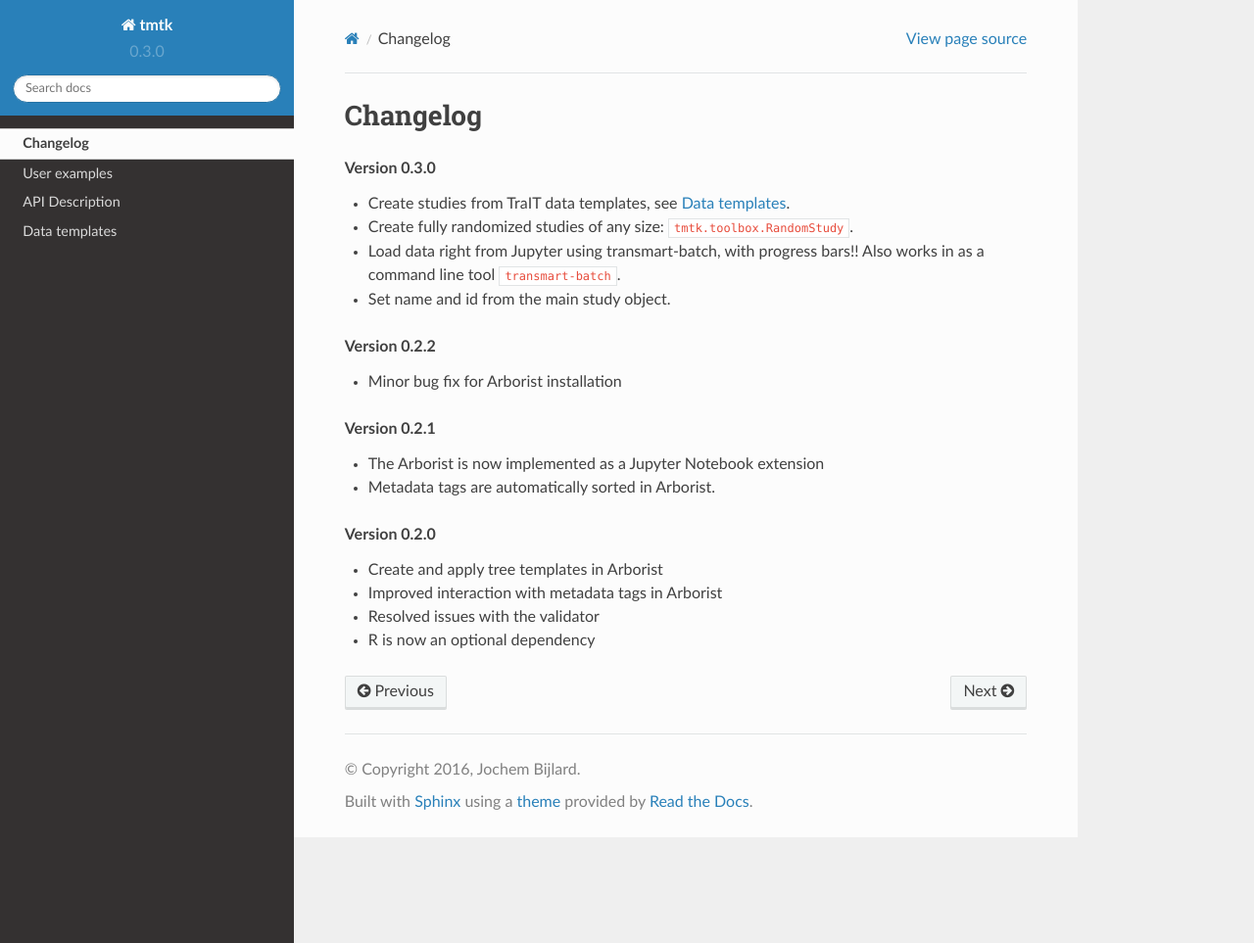
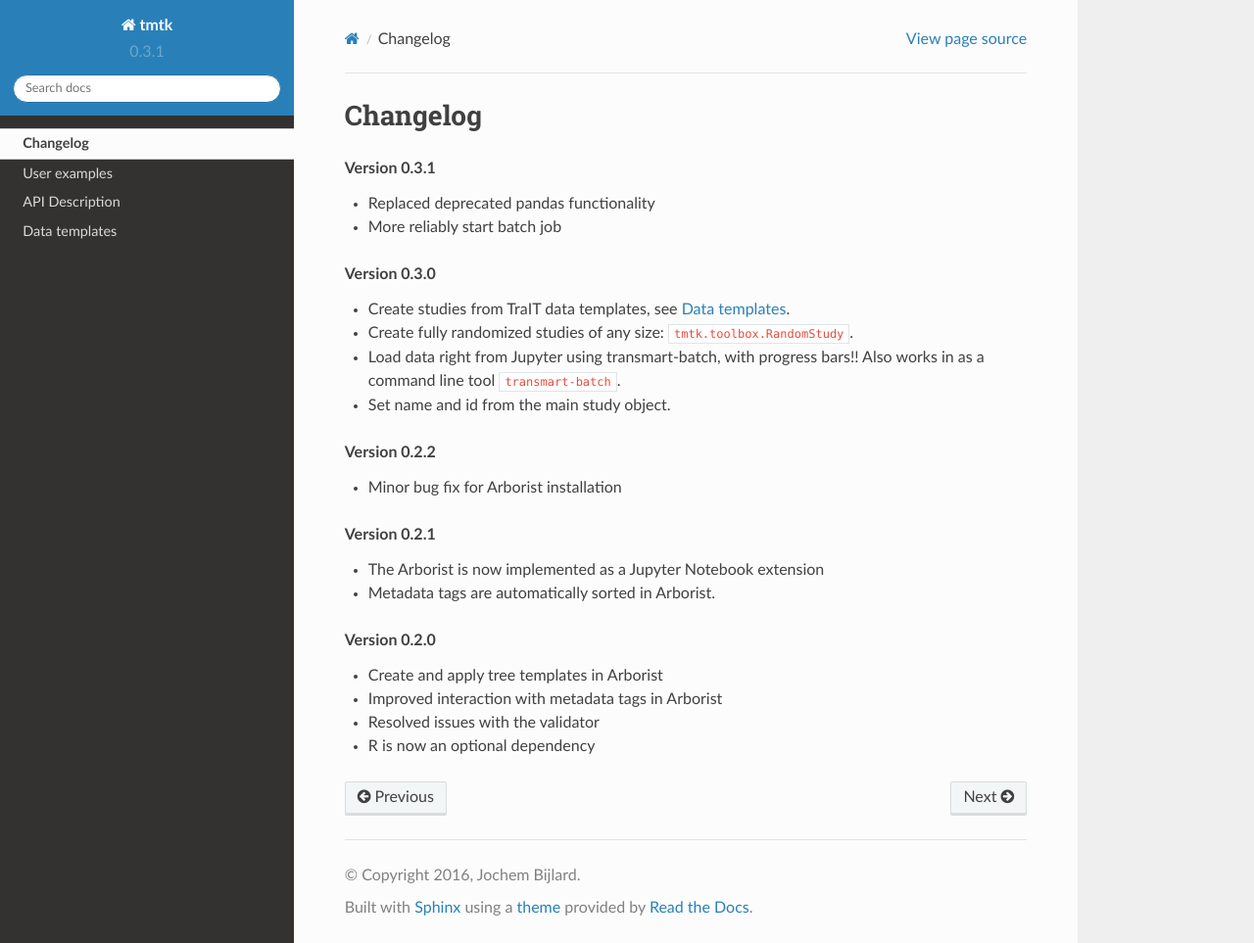
Before and after one commit to thehyve/tmtk, a Sphinx documentation site: the page built from docs/changelog.rst, in a window 1280 px wide and 963 px high. Shown: the whole window at 98% size. Built offline with Sphinx 7.4.7 and the Read the Docs theme 2.0.0, drawn with Linux system fonts in a browser that asks for light colours.

Commit message:
Upped to version 0.3.1

```diff
--- a/docs/changelog.rst
+++ b/docs/changelog.rst
@@ -1,6 +1,11 @@
 =========
 Changelog
 =========
+
+.. topic::  Version 0.3.1
+
+    * Replaced deprecated pandas functionality
+    * More reliably start batch job
 
 .. topic::  Version 0.3.0
 
--- a/tmtk/__init__.py
+++ b/tmtk/__init__.py
@@ -3,7 +3,7 @@ from .study import Study
 from .clinical import Clinical
 from .toolbox import wizard
 
-__version__ = "0.3.0"
+__version__ = "0.3.1"
 __author__ = 'Jochem Bijlard <j.bijlard@gmail.com>'
 __all__ = []
 
```
